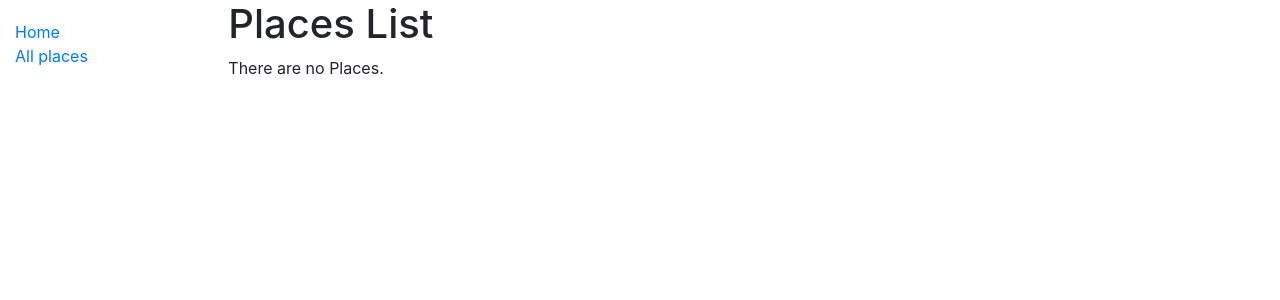
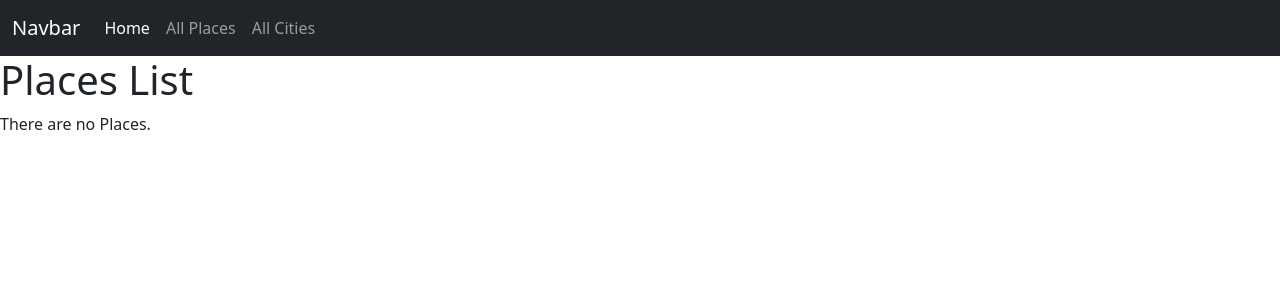
Before and after one commit to rahul-20-mangal/places-app, a Django app: page /spot/places/ in a window 1280 px wide. Shown: the top 300 px of the page. Run offline with Django 3.2, Linux system fonts and the light colour scheme; data that the repository does not hold is empty; parts of the project's set-up code (start-up, migrations or seed data) failed here and were passed over.

Commit message:
Add styling

```diff
--- a/spot/templates/base_generic.html
+++ b/spot/templates/base_generic.html
@@ -1,29 +1,74 @@
-<!DOCTYPE html>
+<!doctype html>
 <html lang="en">
+
 <head>
-  {% block title %}<title>Places</title>{% endblock %}
+  <!-- Required meta tags -->
   <meta charset="utf-8">
   <meta name="viewport" content="width=device-width, initial-scale=1">
-  <link rel="stylesheet" href="https://cdn.jsdelivr.net/npm/bootstrap@4.5.3/dist/css/bootstrap.min.css" integrity="sha384-TX8t27EcRE3e/ihU7zmQxVncDAy5uIKz4rEkgIXeMed4M0jlfIDPvg6uqKI2xXr2" crossorigin="anonymous">
-  <!-- Add additional CSS in static file -->
-  {% load static %}
-  <link rel="stylesheet" href="{% static 'css/styles.css' %}">
+
+  <!-- Bootstrap CSS -->
+  <link href="https://cdn.jsdelivr.net/npm/bootstrap@5.0.0-beta3/dist/css/bootstrap.min.css" rel="stylesheet"
+    integrity="sha384-eOJMYsd53ii+scO/bJGFsiCZc+5NDVN2yr8+0RDqr0Ql0h+rP48ckxlpbzKgwra6" crossorigin="anonymous">
+
+  {% block title %}<title>Places</title>{% endblock %}
 </head>
+
 <body>
-  <div class="container-fluid">
-    <div class="row">
-      <div class="col-sm-2">
-      {% block sidebar %}
-        <ul class="sidebar-nav">
-          <li><a href="{% url 'index' %}">Home</a></li>
-          <li><a href="{% url 'list-place' %}">All places</a></li>
+
+  <nav class="navbar navbar-expand-lg navbar-dark bg-dark">
+    <div class="container-fluid">
+      <a class="navbar-brand" href="#">Navbar</a>
+      <button class="navbar-toggler" type="button" data-bs-toggle="collapse" data-bs-target="#navbarSupportedContent" aria-controls="navbarSupportedContent" aria-expanded="false" aria-label="Toggle navigation">
+        <span class="navbar-toggler-icon"></span>
+      </button>
+      <div class="collapse navbar-collapse" id="navbarSupportedContent">
+        <ul class="navbar-nav me-auto mb-2 mb-lg-0">
+          <li class="nav-item">
+            <a class="nav-link active" aria-current="page" href="{% url 'index' %}">Home</a>
+          </li>
+          <li class="nav-item">
+            <a class="nav-link" href="{% url 'list-place' %}">All Places</a>
+          </li>
+          <li class="nav-item">
+            <a class="nav-link" href="{% url 'all-cities' %}">All Cities</a>
+          </li>
+          <!-- <li class="nav-item dropdown">
+            <a class="nav-link dropdown-toggle" href="#" id="navbarDropdown" role="button" data-bs-toggle="dropdown" aria-expanded="false">
+              Dropdown
+            </a>
+            <ul class="dropdown-menu" aria-labelledby="navbarDropdown">
+              <li><a class="dropdown-item" href="#">Action</a></li>
+              <li><a class="dropdown-item" href="#">Another action</a></li>
+              <li><hr class="dropdown-divider"></li>
+              <li><a class="dropdown-item" href="#">Something else here</a></li>
+            </ul>
+          </li>
+          <li class="nav-item">
+            <a class="nav-link disabled" href="#" tabindex="-1" aria-disabled="true">Disabled</a>
+          </li> -->
         </ul>
-     {% endblock %}
-      </div>
-      <div class="col-sm-10 ">{% block content %}{% endblock %}
-
+        <!-- <form class="d-flex">
+          <input class="form-control me-2" type="search" placeholder="Search" aria-label="Search">
+          <button class="btn btn-outline-success" type="submit">Search</button>
+        </form> -->
       </div>
     </div>
-  </div>
+  </nav>
+
+
+  <div class="col-sm-10 ">{% block content %}{% endblock %}
+    <!-- Optional JavaScript; choose one of the two! -->
+
+    <!-- Option 1: Bootstrap Bundle with Popper -->
+    <script src="https://cdn.jsdelivr.net/npm/bootstrap@5.0.0-beta3/dist/js/bootstrap.bundle.min.js"
+      integrity="sha384-JEW9xMcG8R+pH31jmWH6WWP0WintQrMb4s7ZOdauHnUtxwoG2vI5DkLtS3qm9Ekf"
+      crossorigin="anonymous"></script>
+
+    <!-- Option 2: Separate Popper and Bootstrap JS -->
+    <!--
+    <script src="https://cdn.jsdelivr.net/npm/@popperjs/core@2.9.1/dist/umd/popper.min.js" integrity="sha384-SR1sx49pcuLnqZUnnPwx6FCym0wLsk5JZuNx2bPPENzswTNFaQU1RDvt3wT4gWFG" crossorigin="anonymous"></script>
+    <script src="https://cdn.jsdelivr.net/npm/bootstrap@5.0.0-beta3/dist/js/bootstrap.min.js" integrity="sha384-j0CNLUeiqtyaRmlzUHCPZ+Gy5fQu0dQ6eZ/xAww941Ai1SxSY+0EQqNXNE6DZiVc" crossorigin="anonymous"></script>
+    -->
 </body>
+
 </html>
--- a/spot/templates/spot/city_places.html
+++ b/spot/templates/spot/city_places.html
@@ -1,5 +1,10 @@
+{% extends "base_generic.html" %}
+
+{% block content %}
+
 {% for place in cities %}
 
     <a href="{% url 'detail-place' place.pk %}">{{place}}</a>
 
 {% endfor %}
+{% endblock %}
```
